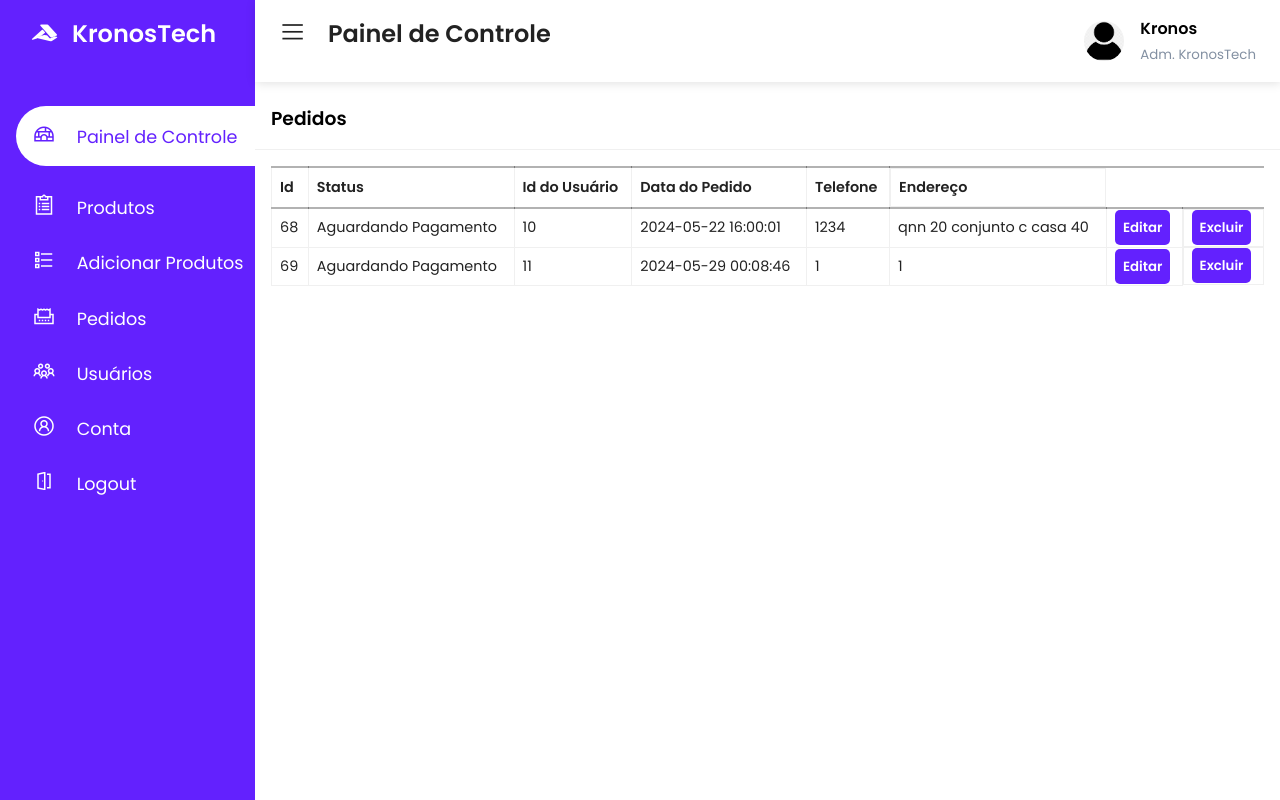
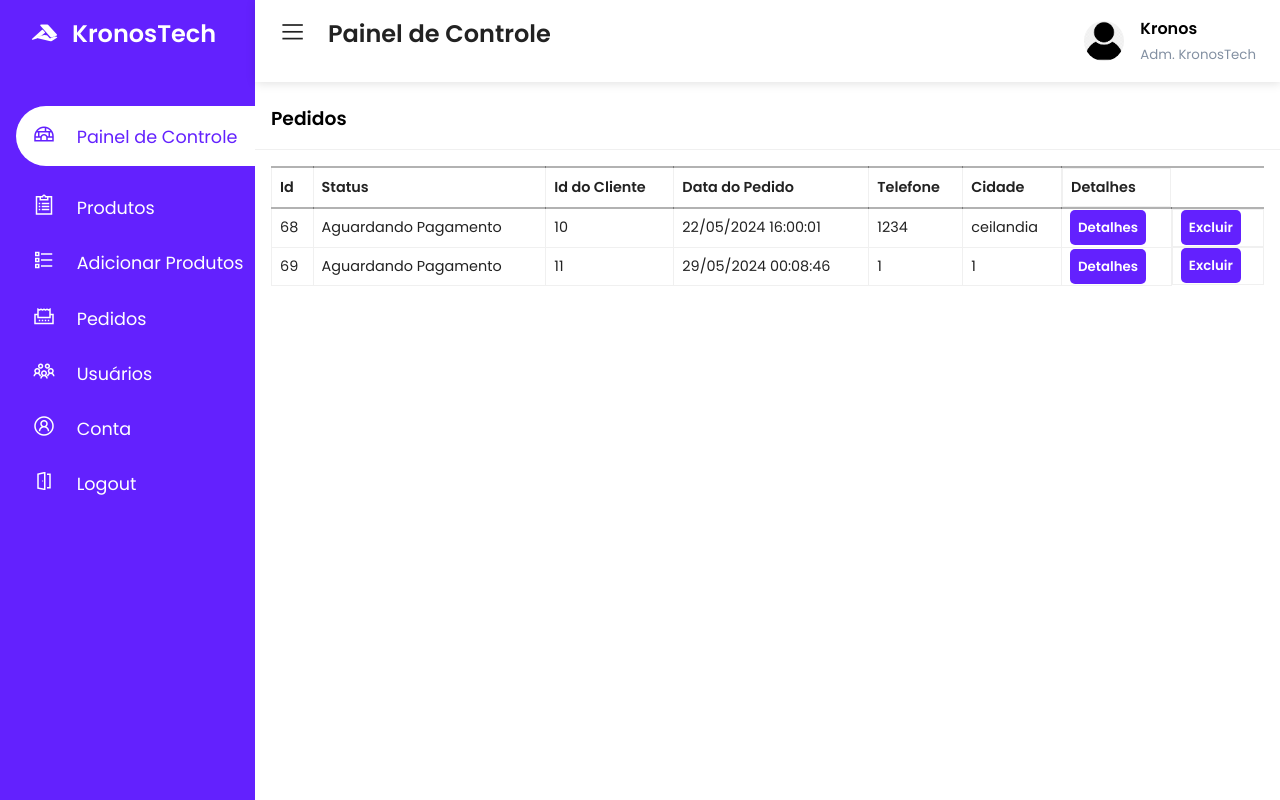
Before and after one commit to deene7/KronosTech, a PHP site: page /admin/orders.php in a window 1280 px wide. Run offline with PHP 8.4, Linux system fonts and the light colour scheme; a user stored in the database is signed in; data comes from the database, SQL or seed files in the repository.

Commit message:
formatação da data, tabela(faltam ajustes)

```diff
--- a/admin/orders.php
+++ b/admin/orders.php
@@ -47,11 +47,11 @@ $orders = $stmt2->get_result();
                                 <tr>
                                     <td>Id</td>
                                     <td>Status</td>
-                                    <td>Id do Usuário</td>
+                                    <td>Id do Cliente</td>
                                     <td>Data do Pedido</td>
                                     <td>Telefone</td>
-                                    <td>Endereço</td>
-
+                                    <td>Cidade</td>
+                                    <td>Detalhes</td>
                                 </tr>
                             </thead>
                             <tbody>
@@ -60,11 +60,11 @@ $orders = $stmt2->get_result();
                                         <td><?php echo $order['order_id']; ?></td>
                                         <td><?php echo $order['order_status']; ?></td>
                                         <td><?php echo $order['user_id']; ?></td>
-                                        <td><?php echo $order['order_date']; ?></td>
+                                        <td><?php echo date('d/m/Y H:i:s', strtotime($order['order_date']));?></td>
                                         <td><?php echo $order['user_phone']; ?></td>
-                                        <td><?php echo $order['user_address']; ?></td>
+                                        <td><?php echo $order['user_city']; ?></td>
 
-                                        <td><button><a class="btn btn-primary">Editar</a></button></td>
+                                        <td><button><a class="btn btn-primary" href="view_order.php?order_id=<?php echo $order['order_id']; ?>">Detalhes</a></button></td>
                                         <td><button><a class="btn btn-danger">Excluir</a></button></td>
                                     </tr>
                                 <?php } ?>
@@ -80,6 +80,5 @@ $orders = $stmt2->get_result();
 
 
 
-<?php include('sidebar.php') ?>
 </body>
 </html>
```
